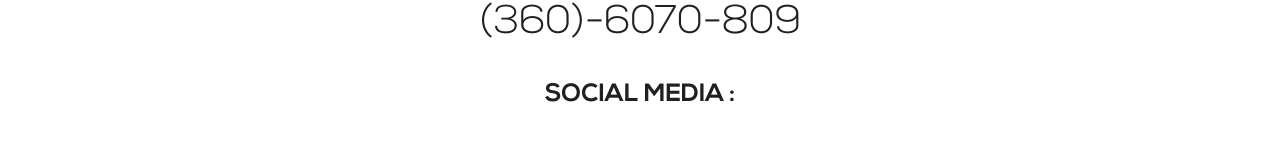
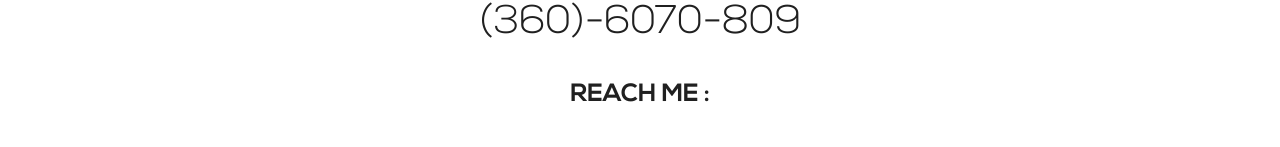
Before and after one commit to Jasfeski/Jasfeski, a plain HTML site: page index.html in a window 1280 px wide. Shown: the part 3420-3567 px from the top of the page. Drawn offline with Linux system fonts and the light colour scheme.

Commit message:
Update index.html

```diff
--- a/index.html
+++ b/index.html
@@ -212,7 +212,7 @@
                         </div>
                         <div class="contact-category">
                             <div class="social">
-                                <h4>Social Media :</h4>
+                                <h4>Reach Me :</h4>
                                 <a href="https://www.instagram.com/scrumpkles/"><i class="fa fa-instagram"></i></a>
                                 <a href="https://drive.google.com/drive/u/1/folders/1-1b5kq0oQT3zgdZdXzI0IT65IgCVNBWB" target="_blank"><i class="fa-brands fa-google-drive"></i></a>
                                 <a href="mailto:jdyouso@gmail.com"><i class="fa-solid fa-envelope"></i></a>
```
